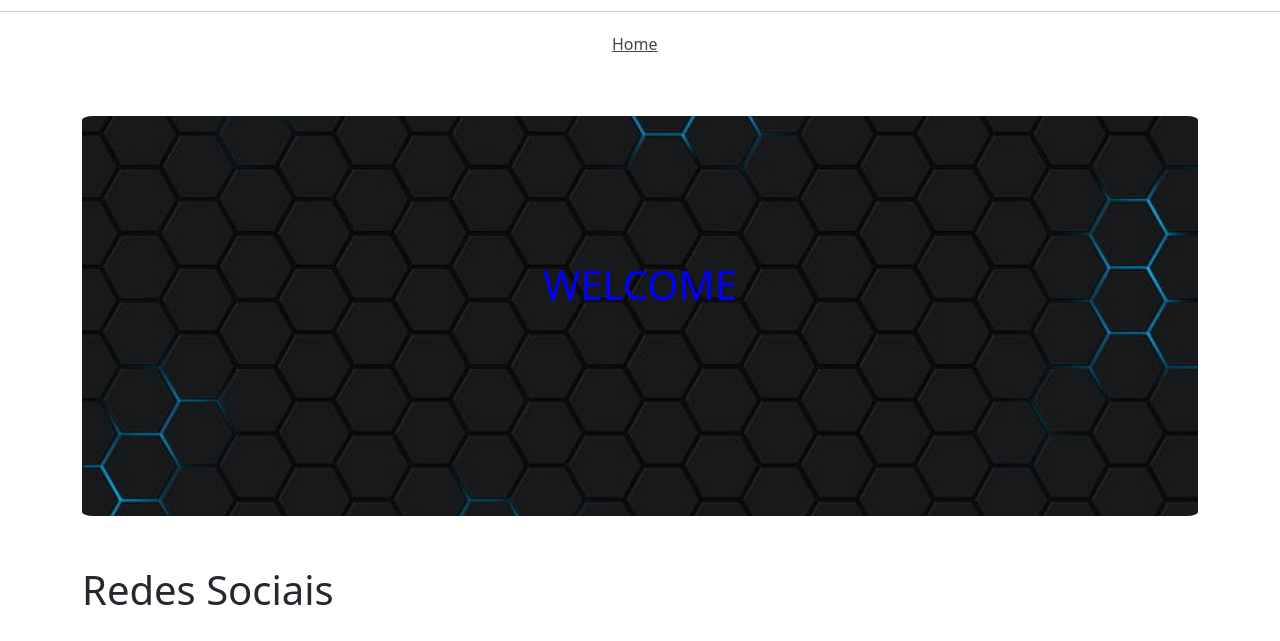
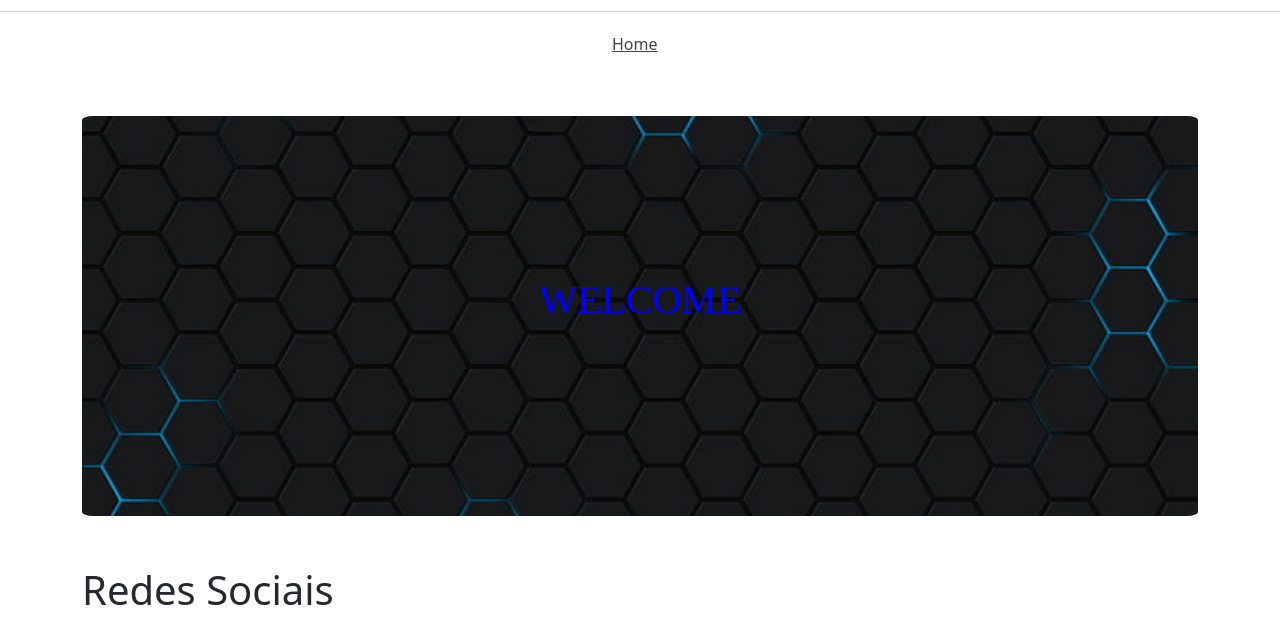
Before and after one commit to eduardodev001/social-networks-project, a plain HTML site: page index.html in a window 1280 px wide. Shown: the part 157-798 px from the top of the page. Drawn offline with nearby package versions, Linux system fonts and the light colour scheme.

Commit message:
text-center-banner-css

```diff
--- a/style.css
+++ b/style.css
@@ -111,5 +111,8 @@ h1 {
 .wel {
   color: blue;
   text-align: center;
-  padding-top: 13%;
+  position: relative;
+  padding: 4em;
+  background-position-x: center;
+  font-family: "open_sansregular";
 }
```
